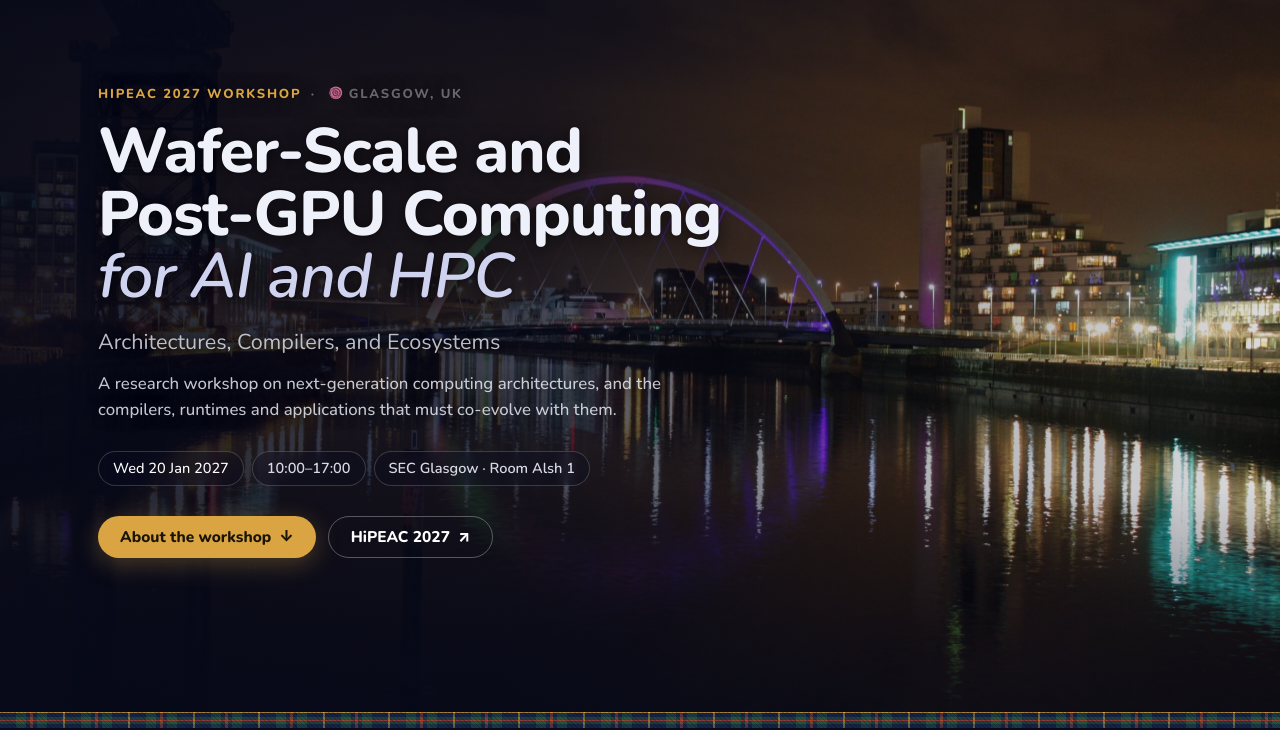
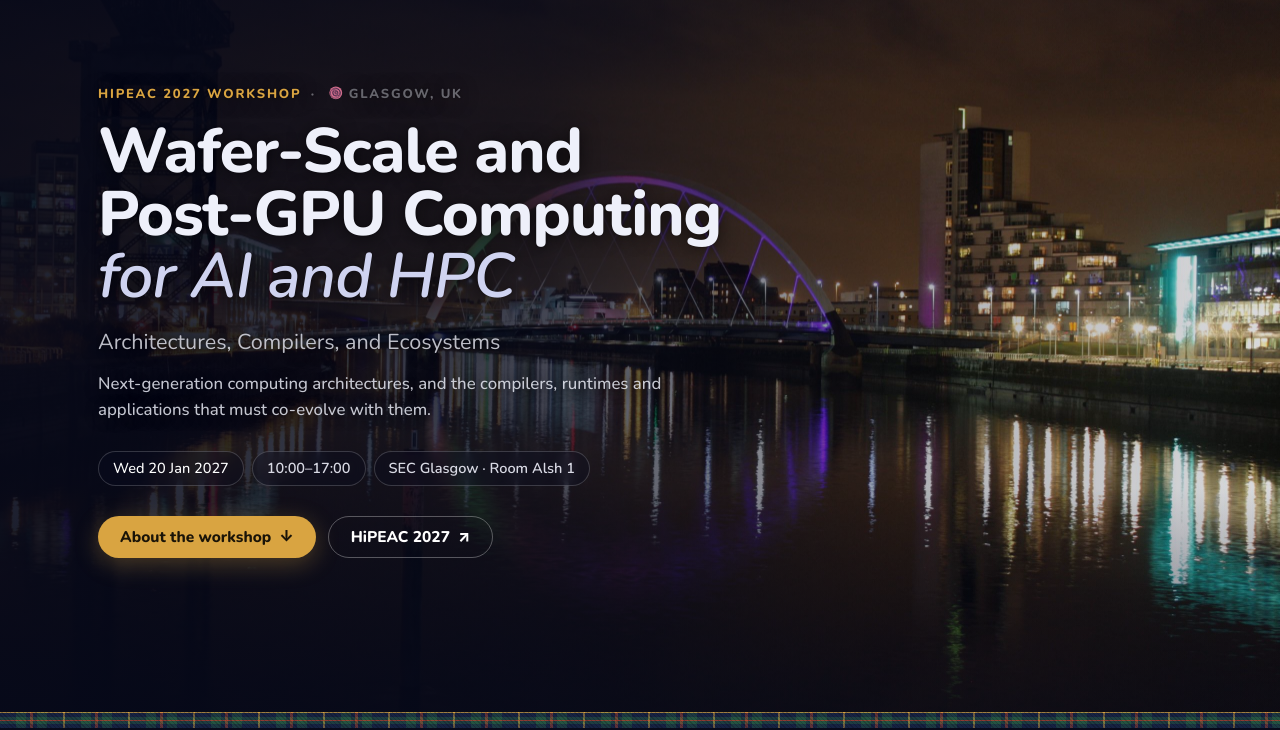
Before and after one commit to wafer-hipeac/wafer-hipeac.github.io, a plain HTML site: page index.html in a window 1280 px wide. Shown: the part 72-802 px from the top of the page. Drawn offline with nearby package versions, Linux system fonts and the light colour scheme.

Commit message:
State the theme directly in the hero tagline
Co-Authored-By: Claude Opus 5.5 <noreply@anthropic.com>
Claude-Session: https://claude.ai/code/session_01PJFBo2BTsW4RWpZRcSJiX4

```diff
--- a/index.html
+++ b/index.html
@@ -54,7 +54,7 @@
       <p class="kicker">HiPEAC 2027 Workshop <span>·</span> <span class="nowrap"><svg class="kicker-rose" aria-hidden="true"><use href="#rose"/></svg>Glasgow, UK</span></p>
       <h1><span class="ln">Wafer-Scale and</span> <span class="ln">Post-GPU Computing</span> <span class="ln soft">for AI and HPC</span></h1>
       <p class="subtitle">Architectures, Compilers, and Ecosystems</p>
-      <p class="tagline">A research workshop on next-generation computing architectures, and the compilers, runtimes and applications that must co-evolve with them.</p>
+      <p class="tagline">Next-generation computing architectures, and the compilers, runtimes and applications that must co-evolve with them.</p>
       <ul class="facts">
         <li><b>Wed 20 Jan 2027</b></li>
         <li>10:00–17:00</li>
```
